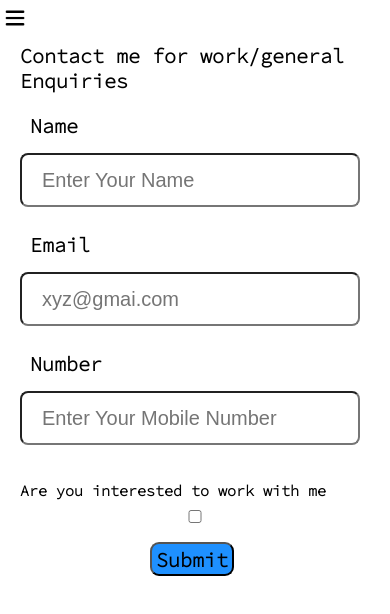
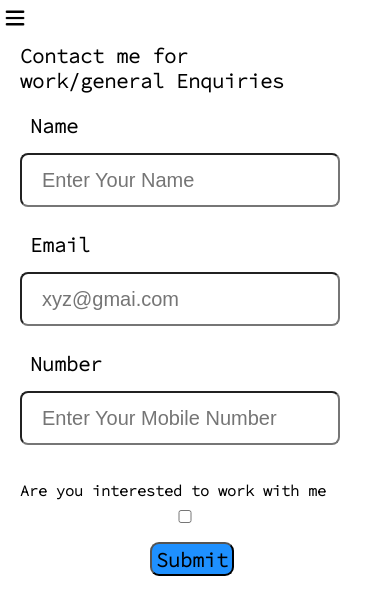
Before and after one commit to Manishkarode/Myintro, a plain HTML site: page contact.html in a window 390 px wide. Drawn offline with Linux system fonts and the light colour scheme.

Commit message:
another changes committed here

```diff
--- a/style.css
+++ b/style.css
@@ -340,7 +340,7 @@ font-size: 40px;
     }
 
     .containerofcontact{
-        width:350px;
+        width:330px;
         margin-left: 15px;
         /* background-color: rgb(64, 151, 227); */
 
@@ -349,10 +349,10 @@ font-size: 40px;
     .containerofcontact form h1{
         margin-top: 30px;
         font-size: 20px;
-        width:340px;
+        width:320px;
     }
     form label1 {
-        width:26px;
+        width:23px;
         height: 15px;
         font-size: 20px;
         margin-left: 10px;
```
